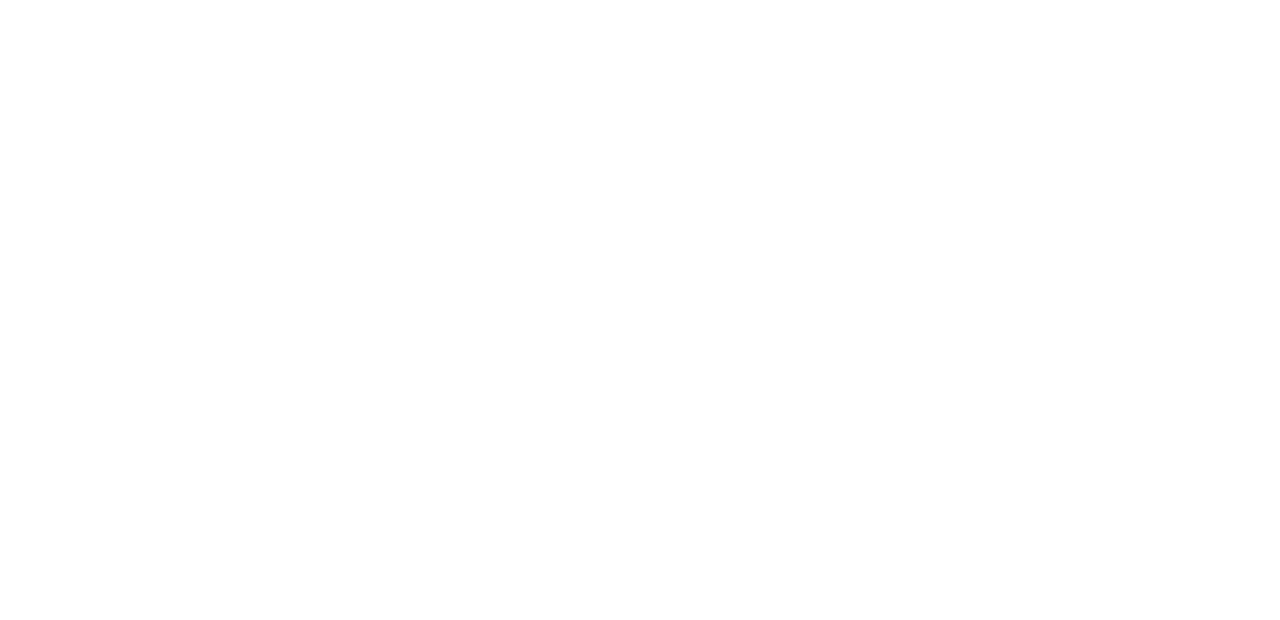
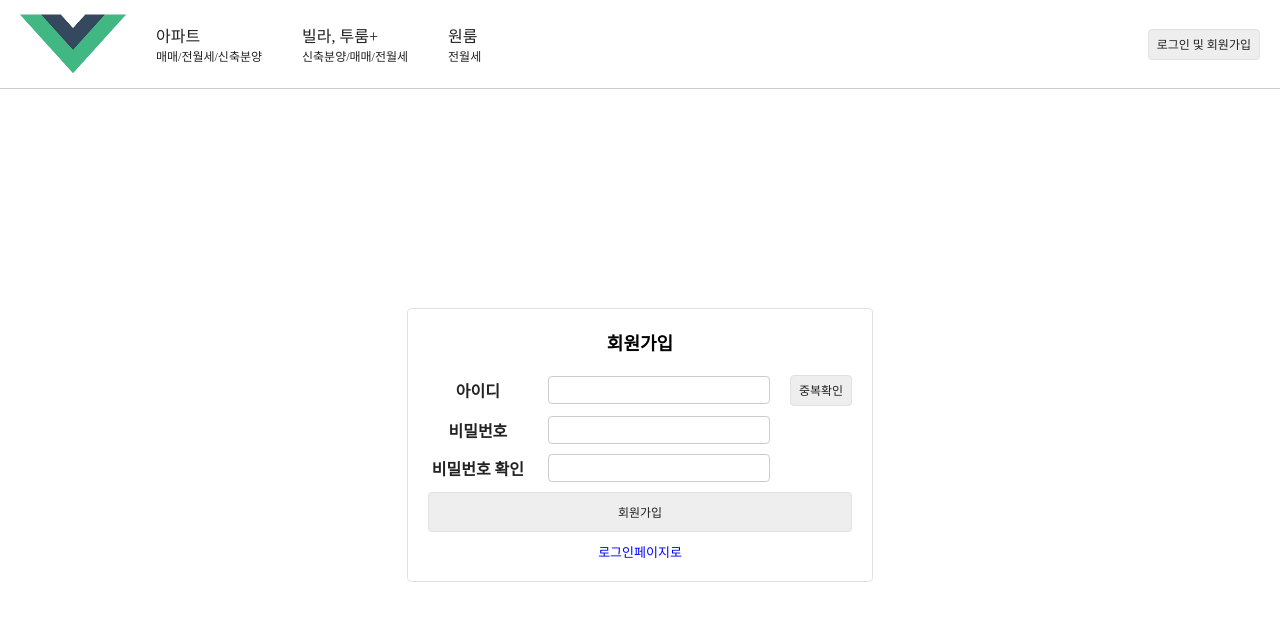
Before and after one commit to dlehdwo01/vue_project_FFW, a Vue app in the folder vue3_project/: page /register in a window 1280 px wide. Before the commit this address had no page. Shown: the top 620 px of the page. Built offline with nearby package versions, Linux system fonts and the light colour scheme; a web font is replaced by a local one.

Commit message:
apt,villa 디렉토리 추가

```diff
--- a/vue3_project/src/App.vue
+++ b/vue3_project/src/App.vue
@@ -1,3 +1,5 @@
 <template>
-	<router-view />
+	<div id="container">
+		<router-view />
+	</div>
 </template>
--- a/vue3_project/src/components/HeaderView/HeaderView.vue
+++ b/vue3_project/src/components/HeaderView/HeaderView.vue
@@ -1,20 +1,128 @@
 <template>
 	<div class="header-container">
-		<div class="logo">
-			<img :src="logo" alt="logo" width="106" height="68" />
+		<div class="flex-row align-items-center">
+			<div class="logo">
+				<img :src="logo" alt="logo" width="106" height="68" />
+			</div>
+			<div class="flex-row gap-30" style="height: 88px">
+				<div
+					v-for="(item, key) in items1"
+					:key="key"
+					:data="item"
+					@mouseover="depth1Over"
+					@mouseleave="depth1Leave"
+				>
+					<router-link
+						class="justify-content-center flex-column pl-10"
+						:style="isActive(item.value)"
+						style="cursor: pointer; height: 100%"
+						:to="item.url"
+					>
+						<div class="fs-16 fw-500">{{ item.title }}</div>
+						<div class="fs-12">{{ item.sub }}</div>
+					</router-link>
+					<div
+						v-if="items2[item.value] && false"
+						style="position: absolute; border: 1px solid #ccc; width: 180px"
+						class="pt-10 pb-10 fw-300 fs-12"
+					>
+						<div
+							class="p-10-20 depth2-item"
+							v-for="(item2, key2) in items2[item.value]"
+							:key="key2"
+						>
+							{{ item2.label }}
+						</div>
+					</div>
+				</div>
+				<!-- <div>
+					<div class="fs-16 fw-500" style="color: #41b883">원룸</div>
+					<div class="fs-12" style="color: #41b883">전월세</div>
+				</div> -->
+			</div>
 		</div>
-		<div style="margin-right: 20px">
+		<div style="margin-right: 20px" v-if="!isLogin">
 			<button class="login" @click="onClickLogin">로그인 및 회원가입</button>
+		</div>
+		<div style="margin-right: 20px" v-else>
+			<button class="login" @click="onClickLogout">로그아웃</button>
 		</div>
 	</div>
 </template>
 <script setup lang="ts">
 import logo from '@/assets/logo.png';
 import router from '@/router';
+import { computed } from 'vue';
+import { useRoute } from 'vue-router';
+import { useStore } from 'vuex';
 
-const onClickLogin = () => {
+const store = useStore();
+const isLogin = computed(() => store.state.isLogin);
+const route = useRoute();
+
+// 카테고리 색깔 활성화(depth1)
+function isActive(value: string) {
+	if (route.path.includes('home/' + value)) {
+		return { color: '#41b883' };
+	}
+	return {};
+}
+
+function depth1Over() {
+	console.log('까꿍');
+}
+function depth1Leave() {
+	console.log('bye');
+}
+
+// 카테고리(depth1)
+const items1 = [
+	{
+		title: '아파트',
+		sub: '매매/전월세/신축분양',
+		value: 'apt',
+		url: '/home/apt/map',
+	},
+	{
+		title: '빌라, 투룸+',
+		sub: '신축분양/매매/전월세',
+		value: 'villa',
+		url: '/home/villa/map',
+	},
+	{
+		title: '원룸',
+		sub: '전월세',
+		value: 'oneroom',
+		url: '/home/oneroom/map',
+	},
+];
+
+// 카테고리 (depth2)
+const items2 = {
+	apt: [
+		{
+			label: '매매/전월세',
+			value: 'map',
+			url: 'home/apt/map',
+		},
+		{ label: '신축분양', value: 'map/offer', url: 'home/apt/map/offer' },
+		{
+			label: '인구흐름',
+			value: 'map/population',
+			url: 'home/apt/map/population',
+		},
+	],
+} as Record<string, any>;
+
+// 로그인 클릭시
+function onClickLogin() {
 	router.push('/login');
-};
+}
+
+// 로그아웃 클릭시
+function onClickLogout() {
+	console.log('onClickLogout');
+}
 </script>
 <style scoped>
 .header-container {
@@ -22,6 +130,10 @@ const onClickLogin = () => {
 	align-items: center;
 	justify-content: space-between;
 	min-width: 1024px;
+	box-sizing: border-box;
+	border-bottom: 1px solid #ccc;
+	z-index: 999;
+	background-color: white;
 }
 .logo {
 	display: flex;
@@ -30,4 +142,10 @@ const onClickLogin = () => {
 	cursor: pointer;
 	padding: 10px 20px;
 }
+.depth2-item {
+	cursor: pointer;
+}
+.depth2-item:hover {
+	background-color: rgba(0, 0, 0, 0.1);
+}
 </style>
--- a/vue3_project/src/router/index.ts
+++ b/vue3_project/src/router/index.ts
@@ -5,11 +5,31 @@ const routes: Array<RouteRecordRaw> = [
 		path: '/',
 		name: 'home',
 		component: () => import('@/views/HomeView.vue'),
+		meta: { title: 'Vue - 홈' },
 	},
 	{
 		path: '/login',
 		name: 'login',
 		component: () => import('@/views/user/LoginView.vue'),
+		meta: { title: 'Vue - 로그인' },
+	},
+	{
+		path: '/register',
+		name: 'register',
+		component: () => import('@/views/user/RegisterView.vue'),
+		meta: { title: 'Vue - 회원가입' },
+	},
+	{
+		path: '/home/apt/map',
+		name: 'aptMap',
+		component: () => import('@/views/home/apt/AptMap.vue'),
+		meta: { title: 'Vue - 아파트' },
+	},
+	{
+		path: '/home/villa/map',
+		name: 'villaMap',
+		component: () => import('@/views/home/villa/VillaMap.vue'),
+		meta: { title: 'Vue - 빌라' },
 	},
 ];
 
@@ -18,4 +38,13 @@ const router = createRouter({
 	routes,
 });
 
+// 페이지 이동 시마다 타이틀을 변경
+router.beforeEach(to => {
+	if (to.meta.title) {
+		document.title = to.meta.title as string;
+	} else {
+		document.title = 'Vue'; // 기본 타이틀
+	}
+});
+
 export default router;
--- a/vue3_project/src/store/index.ts
+++ b/vue3_project/src/store/index.ts
@@ -14,6 +14,9 @@ export default createStore({
 		setToken(state, token) {
 			state.token = token;
 		},
+		setIsLogin(state, isLogin) {
+			state.isLogin = isLogin;
+		},
 	},
 	actions: {},
 	modules: {},
--- a/vue3_project/src/styles/common/common.css
+++ b/vue3_project/src/styles/common/common.css
@@ -6,7 +6,10 @@ body {
 	padding: 0px;
 	margin: 0px;
 }
-
+a {
+	text-decoration: none;
+	color: rgb(34, 34, 34);
+}
 button {
 	cursor: pointer;
 	background-color: rgb(238, 238, 238);
@@ -150,6 +153,10 @@ span {
 	padding: 5px 10px;
 }
 
+.p-10-20 {
+	padding: 10px 20px;
+}
+
 .flex-row {
 	display: flex;
 	flex-direction: row;
@@ -220,7 +227,9 @@ span {
 }
 
 .modal-background {
-	position: absolute;
+	position: fixed;
+	top: 0px;
+	left: 0px;
 	background-color: rgba(0, 0, 0, 0.1);
 	width: 100%;
 	height: 100vh;
@@ -237,7 +246,19 @@ span {
 	min-width: 250px;
 	max-width: 350px;
 }
+.fw-300 {
+	font-weight: 300;
+}
+.fw-400 {
+	font-weight: 400;
+}
 
+.fw-500 {
+	font-weight: 500;
+}
+.fw-600 {
+	font-weight: 600;
+}
 .bold {
 	font-weight: bold;
 }
@@ -247,7 +268,7 @@ span {
 }
 
 .fs-12 {
-	font-size: 10px;
+	font-size: 12px;
 }
 
 .fs-14 {
--- /dev/null
+++ b/vue3_project/src/views/home/apt/AptMap.vue
@@ -0,0 +1,7 @@
+<template>
+	<HeaderView />
+	aptmap
+</template>
+<script lang="ts" setup>
+import HeaderView from '@/components/HeaderView/HeaderView.vue';
+</script>
--- /dev/null
+++ b/vue3_project/src/views/home/apt/AptOffer.vue
@@ -0,0 +1 @@
+<template>aptoffer</template>
--- /dev/null
+++ b/vue3_project/src/views/home/villa/VillaMap.vue
@@ -0,0 +1,7 @@
+<template>
+	<HeaderView />
+	<div class="body-container">dkd</div>
+</template>
+<script lang="ts" setup>
+import HeaderView from '@/components/HeaderView/HeaderView.vue';
+</script>
--- a/vue3_project/src/views/user/LoginView.vue
+++ b/vue3_project/src/views/user/LoginView.vue
@@ -30,6 +30,9 @@ import VueHeader from '@/components/HeaderView/HeaderView.vue';
 import { ref } from 'vue';
 import { loginUser } from '@/api/user/login';
 import router from '@/router';
+import { useStore } from 'vuex';
+
+const store = useStore();
 
 const confirmModal = ref<InstanceType<typeof UIConfirm> | null>();
 let id = '';
@@ -52,7 +55,8 @@ const onClickLogin = async () => {
 		const { data } = await loginUser({ id: id, pwd: pwd });
 		if (data == 'success') {
 			console.log('로그인 성공');
-			router.push('/');
+			store.commit('setIsLogin', true);
+			router.push('/home/villa/map');
 		} else {
 			confirmModal.value?.open({
 				message: '아이디 또는 비밀번호를 확인해 주세요',
--- /dev/null
+++ b/vue3_project/src/views/user/RegisterView.vue
@@ -0,0 +1,53 @@
+<template>
+	<div id="container">
+		<HeaderView />
+		<div class="body-container align-items-center">
+			<div class="contents-container">
+				<div class="title">회원가입</div>
+				<div class="flex-column gap-10">
+					<div class="gap-20 flex-row align-items-center">
+						<span class="type bold text-align-center">아이디</span>
+						<input v-model="id" />
+						<button @click="onClickDupCheck">중복확인</button>
+					</div>
+
+					<div class="gap-20 flex-row align-items-center">
+						<span class="type bold text-align-center">비밀번호</span>
+						<input v-model="pwd" type="password" />
+					</div>
+
+					<div class="gap-20 flex-row align-items-center">
+						<span class="type bold text-align-center">비밀번호 확인</span>
+						<input v-model="pwdCheck" type="password" />
+					</div>
+				</div>
+
+				<div class="contents-container-bottom">
+					<button class="confirm-btn" @click="onClickRegister">회원가입</button>
+					<router-link class="user-link" to="/login"
+						>로그인페이지로</router-link
+					>
+				</div>
+			</div>
+		</div>
+	</div>
+</template>
+<script setup lang="ts">
+import HeaderView from '@/components/HeaderView/HeaderView.vue';
+import { ref } from 'vue';
+const id = ref('');
+const pwd = ref('');
+const pwdCheck = ref('');
+function onClickDupCheck() {
+	console.log('dupCheck');
+}
+function onClickRegister() {
+	console.log('onClickRegister');
+}
+</script>
+<style src="@/styles/user/user.css" />
+<style>
+.type {
+	width: 100px;
+}
+</style>
```
Also changed, not shown: vue3_project/src/views/admin/AdminHome.vue (added, +28 -0 lines), vue3_project/src/views/home/apt/AptPopulation.vue (added).
